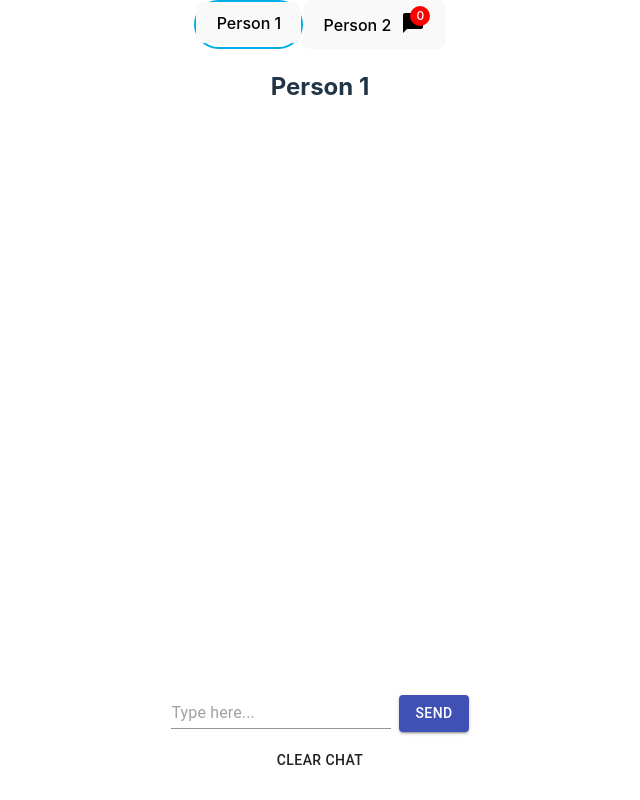
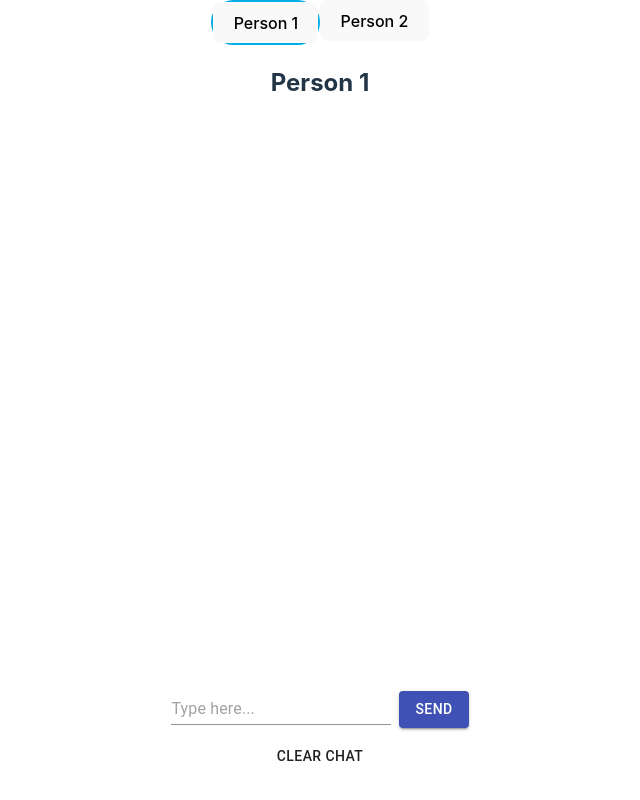
Before and after one commit to erenokur/react-rxjs-chat, a React (Vite) app: page /first-person in a window 1280 px wide. Shown: the whole page, without its empty margins (320-960 px from the left). Built offline with nearby package versions, Linux system fonts and the light colour scheme.

Commit message:
notification fix

```diff
--- a/src/pages/chatPage.tsx
+++ b/src/pages/chatPage.tsx
@@ -30,7 +30,8 @@ function ChatPage() {
         <button onClick={() => clearNotification("first-person")}>
           <div style={{ display: "flex", alignItems: "center" }}>
             Person 1
-            {window.location.href.split("/")[3] !== "first-person" && (
+            {window.location.href.split("/")[3] !== "first-person" &&
+              chatState.newDataCount > 0 && (
                 <div style={{ position: "relative", marginLeft: "10px" }}>
                   <ChatBubbleIcon />
                   <div
@@ -68,7 +69,8 @@ function ChatPage() {
         <button onClick={() => clearNotification("second-person")}>
           <div style={{ display: "flex", alignItems: "center" }}>
             Person 2
-            {window.location.href.split("/")[3] !== "second-person" && (
+            {window.location.href.split("/")[3] !== "second-person" &&
+              chatState.newDataCount > 0 && (
                 <div style={{ position: "relative", marginLeft: "10px" }}>
                   <ChatBubbleIcon />
                   <div
```
Lines whose indentation alone changed are shown as unchanged.
